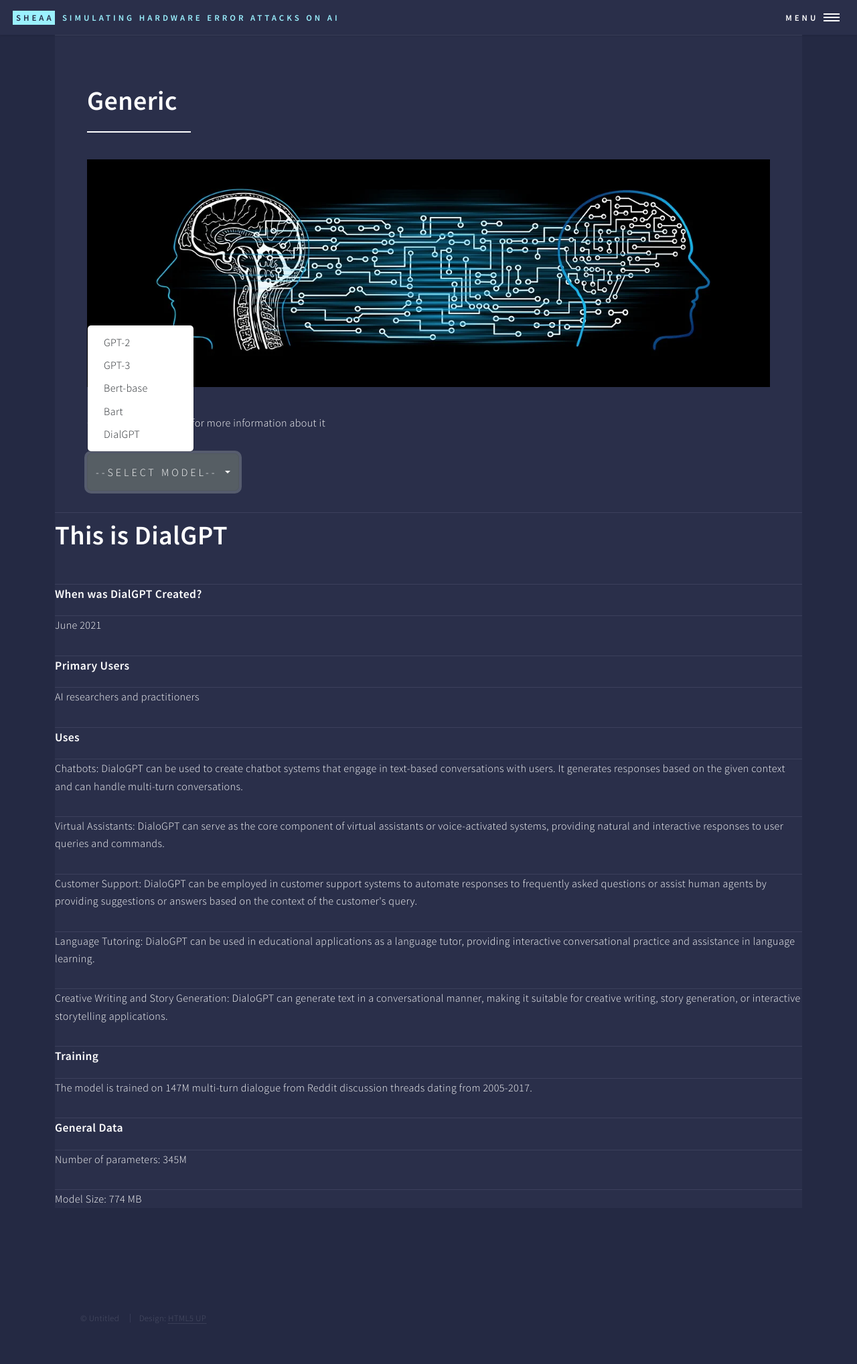
After one commit to liambaker10/SHEAA, a Flask app: template TestWebsite/website/templates/dialGPT.html in a window 1280 px wide, after a click on "--SELECT MODEL--". The commit adds this page. Shown: the whole page at 67% size. Run offline with Flask 3, Linux system fonts and the light colour scheme; the template is opened without the code that fills it, so the values that code supplies are empty.

Commit message:
updated model html files

```diff
--- a/TestWebsite/website/AboutModels.py
+++ b/TestWebsite/website/AboutModels.py
@@ -10,7 +10,7 @@ def AboutModel():
 def GPT2():
     return render_template("GPT2.html")
 
-@AboutModels.route('/AboutModels/GPT-3.5')
+@AboutModels.route('/AboutModels/GPT-3')
 def GPT3():
     return render_template("GPT3.html")
 
@@ -21,3 +21,7 @@ def Bert():
 @AboutModels.route('/AboutModels/Bart')
 def Bart():
     return render_template("Bart.html")
+
+@AboutModels.route('/AboutModels/dialGPT')
+def dialGPT():
+    return render_template("dialGPT.html")
--- a/TestWebsite/website/__init__.py
+++ b/TestWebsite/website/__init__.py
@@ -8,9 +8,11 @@ def create_app():
     from .views import views
     from .AboutModels import AboutModels
     from .tryGPT2 import tryGPT2
+    from .pipeline import pipeline
 
     app.register_blueprint(views, url_prefix="/")
     app.register_blueprint(AboutModels, url_prefix="/")
     app.register_blueprint(tryGPT2, url_prefix="/")
+    app.register_blueprint(pipeline, url_prefix="/")
 
     return app
--- a/TestWebsite/website/templates/AboutModels.html
+++ b/TestWebsite/website/templates/AboutModels.html
@@ -27,9 +27,10 @@
                         </button>
                         <ul class="dropdown-menu">
                           <li><a class="dropdown-item" href="/AboutModels/GPT-2">GPT-2</a></li>
-                          <li><a class="dropdown-item" href="/AboutModels/GPT-3.5">GPT-3.5</a></li>
+                          <li><a class="dropdown-item" href="/AboutModels/GPT-3">GPT-3</a></li>
                           <li><a class="dropdown-item" href="/AboutModels/Bert-base">Bert-base</a></li>
                           <li><a class="dropdown-item" href="/AboutModels/Bart">Bart</a></li>
+                          <li><a class="dropdown-item" href="/AboutModels/dialGPT">DialGPT</a></li>
                         </ul>
                       </div>
                     <link rel="stylesheet" href="{{ url_for('static', filename='css/style.css') }}" />
--- a/TestWebsite/website/templates/base.html
+++ b/TestWebsite/website/templates/base.html
@@ -43,7 +43,7 @@
 				<ul class="links">
 					<li><a href="/">Home</a></li>
 					<li><a href="/AboutModels">About Models</a></li>
-					<li><a href="generic.html">Generic</a></li>
+					<li><a href="/QA">Pipeline</a></li>
 					<li><a href="elements.html">Elements</a></li>
 				</ul>
 				<ul class="actions stacked">
--- /dev/null
+++ b/TestWebsite/website/templates/dialGPT.html
@@ -0,0 +1,82 @@
+{% extends "base.html" %} {% block title %}About Models{% endblock %} {% block
+    content%}
+    <html>
+        <div id="main">
+            <link
+                rel="stylesheet"
+                href="{{ url_for('static', filename='css/style.css') }}"
+            />
+            <!-- One -->
+            <section id="one">
+                <div class="inner">
+                    <header class="major">
+                        <h1>Generic</h1>
+                    </header>
+                    <span class="image main"
+                        ><img src="static/images/artificial-intelligence.webp" alt=""
+                    /></span>
+                    <p>Choose a model name for more information about it</p>
+                    <!-- Dropdown -->
+                    <!--<div class="dropdown mt-3">
+                            <button class="btn btn-secondary dropdown-toggle" type="button"
+                            id="book-dropdown" data-bs-toggle="dropdown">
+                                Choose a book title
+                            </button>
+                        </div> -->
+                    <div class="dropdown">
+                        <link
+                            href="https://cdn.jsdelivr.net/npm/bootstrap@5.3.0/dist/css/bootstrap.min.css"
+                            rel="stylesheet"
+                            integrity="sha384-9ndCyUaIbzAi2FUVXJi0CjmCapSmO7SnpJef0486qhLnuZ2cdeRhO02iuK6FUUVM"
+                            crossorigin="anonymous"
+                        />
+                        <button
+                            class="btn btn-secondary dropdown-toggle"
+                            type="button"
+                            data-bs-toggle="dropdown"
+                            aria-expanded="false"
+                        >
+                            --Select Model--
+                        </button>
+                        <ul class="dropdown-menu">
+                            <li>
+                                <a class="dropdown-item" href="/AboutModels/GPT-2">GPT-2</a>
+                            </li>
+                            <li>
+                                <a class="dropdown-item" href="/AboutModels/GPT-3">GPT-3</a>
+                            </li>
+                            <li>
+                                <a class="dropdown-item" href="/AboutModels/Bert-base"
+                                    >Bert-base</a
+                                >
+                            </li>
+                            <li><a class="dropdown-item" href="/AboutModels/Bart">Bart</a></li>
+                            <li><a class="dropdown-item" href="/AboutModels/dialGPT">DialGPT</a></li>
+                        </ul>
+                    </div>
+                    <link
+                        rel="stylesheet"
+                        href="{{ url_for('static', filename='css/style.css') }}"
+                    />
+                </div>
+            </section>
+            <!-- Main -->
+            <h1>This is DialGPT</h1>
+                <h4>When was DialGPT Created?</h4>
+                    <p>June 2021</p>
+                <h4>Primary Users</h4>
+                    <p>AI researchers and practitioners</p>
+                <h4>Uses</h4>
+                    <p>Chatbots: DialoGPT can be used to create chatbot systems that engage in text-based conversations with users. It generates responses based on the given context and can handle multi-turn conversations. </p>
+                    <p>Virtual Assistants: DialoGPT can serve as the core component of virtual assistants or voice-activated systems, providing natural and interactive responses to user queries and commands. </p>
+                    <p>Customer Support: DialoGPT can be employed in customer support systems to automate responses to frequently asked questions or assist human agents by providing suggestions or answers based on the context of the customer's query. </p>
+                    <p>Language Tutoring: DialoGPT can be used in educational applications as a language tutor, providing interactive conversational practice and assistance in language learning. </p>
+                    <p>Creative Writing and Story Generation: DialoGPT can generate text in a conversational manner, making it suitable for creative writing, story generation, or interactive storytelling applications. </p>
+                <h4>Training</h4>
+                    <p>The model is trained on 147M multi-turn dialogue from Reddit discussion threads dating from 2005-2017. </p>
+                <h4>General Data</h4>
+                    <p>Number of parameters: 345M</p>
+                    <p>Model Size: 774 MB</p>
+        </div>
+    </html>
+    {% endblock %}
```
Also changed, not shown: TestWebsite/website/pipeline.py (added, +7 -0 lines), TestWebsite/website/templates/Bart.html (+13 -0 lines), TestWebsite/website/templates/Bert.html (+18 -2 lines), TestWebsite/website/templates/GPT2.html (+18 -1 lines), TestWebsite/website/templates/GPT3.html (+14 -2 lines), TestWebsite/website/templates/pipeline.html (+10 -1 lines).
